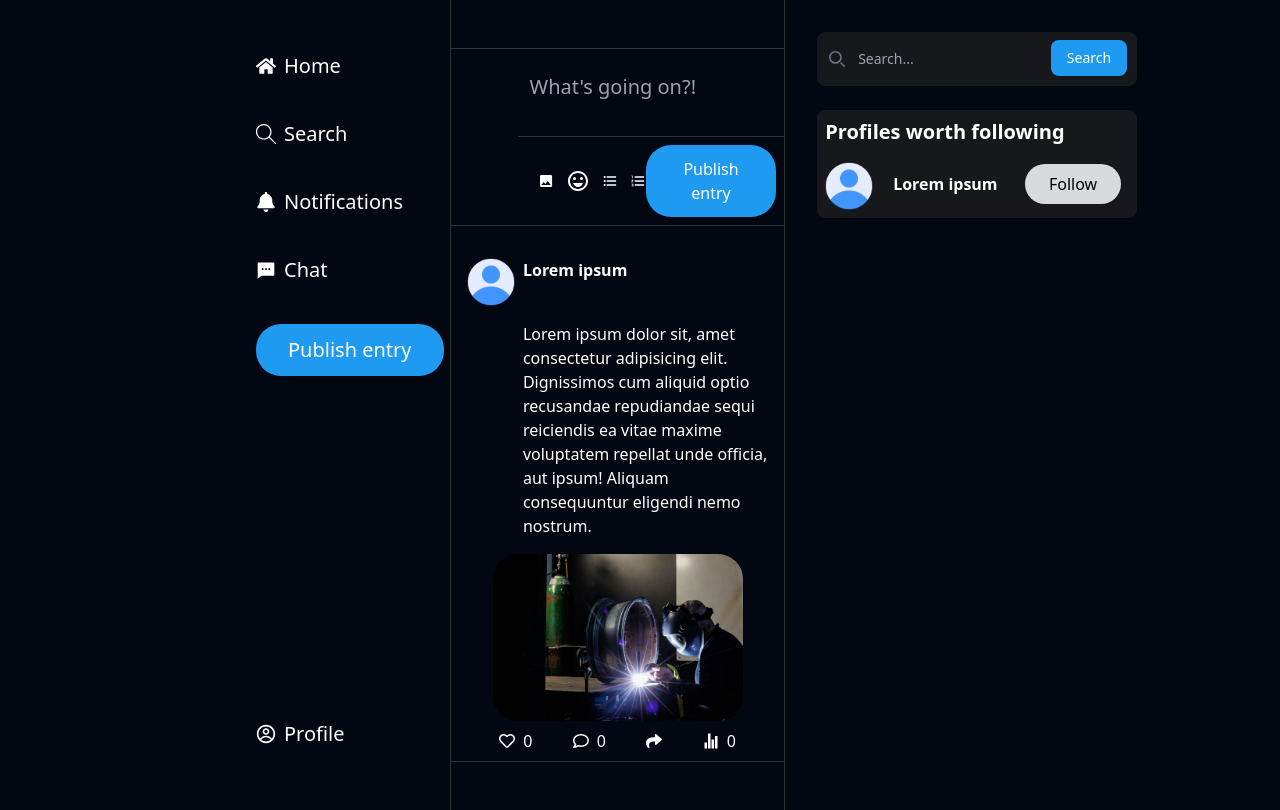
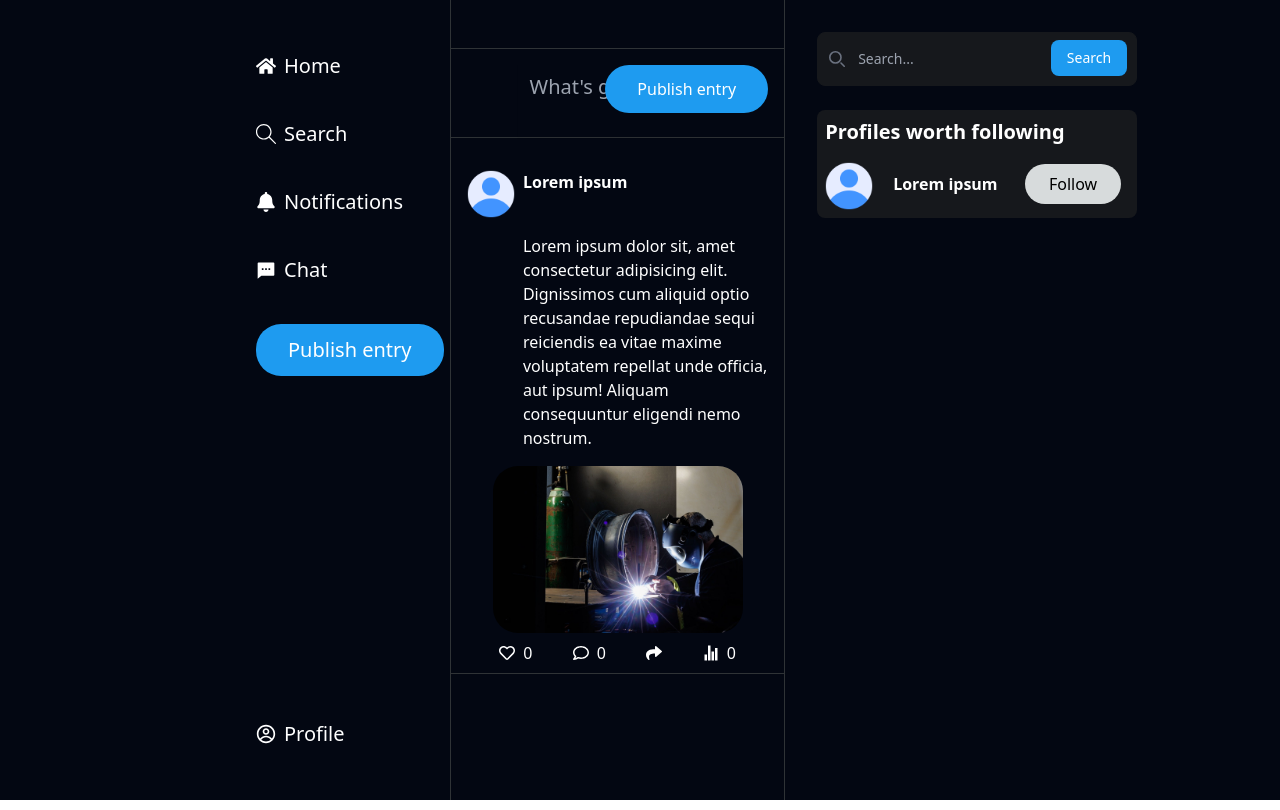
Before and after one commit to Hydem00/React-Social-App, a React (Create React App) app in the folder client/: page / in a window 1280 px wide. Built offline with nearby package versions, Linux system fonts and the light colour scheme.

Commit message:
added show/hide functionality when focus the textarea

```diff
--- a/client/src/components/Main/Post/TextEditor/TextEditor.jsx
+++ b/client/src/components/Main/Post/TextEditor/TextEditor.jsx
@@ -96,16 +96,22 @@ const TextEditor = ({ buttonText, placeholder, isModal }) => {
         name="new-post"
         maxLength={280}
         className={`text-editor__text ${
-          isModal ? "text-editor__text--modal" : ""
-        }`}
+          !isFocused ? "text-editor__text--blur" : ""
+        } ${isModal ? "text-editor__text--modal" : ""}`}
         placeholder={placeholder || "What's going on?!"}
       ></textarea>
+      {!isFocused && (
+        <button className="text-editor__submit-post text-editor__submit-post--blur">
+          {buttonText}
+        </button>
+      )}
       <img
         ref={previewImageRef}
         className="text-editor__img-preview"
         alt=""
         id="previewImage"
       />
+      {isFocused && (
         <div
           className={`text-editor__actions ${
             isModal ? "text-editor__actions--modal" : ""
@@ -149,6 +155,7 @@ const TextEditor = ({ buttonText, placeholder, isModal }) => {
           />
           <button className="text-editor__submit-post">{buttonText}</button>
         </div>
+      )}
     </div>
   );
 };
--- a/client/src/components/Main/Post/TextEditor/TextEditor.scss
+++ b/client/src/components/Main/Post/TextEditor/TextEditor.scss
@@ -5,6 +5,9 @@
     @apply block text-xl text-white leading-7 w-4/5 h-auto py-2 mt-4 placeholder:text-gray-900 shadow-sm outline-none placeholder:text-gray-400 focus:ring-0 px-3 placeholder:text-xl ml-auto bg-[#030712] overflow-hidden resize-none border-b-1 border-[#2E3235];
     &--modal {
       @apply w-full bg-black;
+    }
+    &--blur {
+      @apply border-0;
     }
   }
   &__actions {
@@ -20,7 +23,10 @@
     @apply ml-3 text-2xl hover:text-[#1E9BF0] cursor-pointer;
   }
   &__submit-post {
-    @apply ml-auto bg-[#1E9BF0] py-3 px-8 rounded-[25px];
+    @apply ml-auto bg-[#1E9BF0] py-3 px-8 rounded-[25px] transition duration-300 hover:bg-[#D7DBDC] hover:text-black;
+    &--blur {
+      @apply absolute top-0 right-4 transform;
+    }
   }
   .emoji-picker {
     @apply absolute top-[100%] left-[25%];
```
Lines whose indentation alone changed are shown as unchanged.
